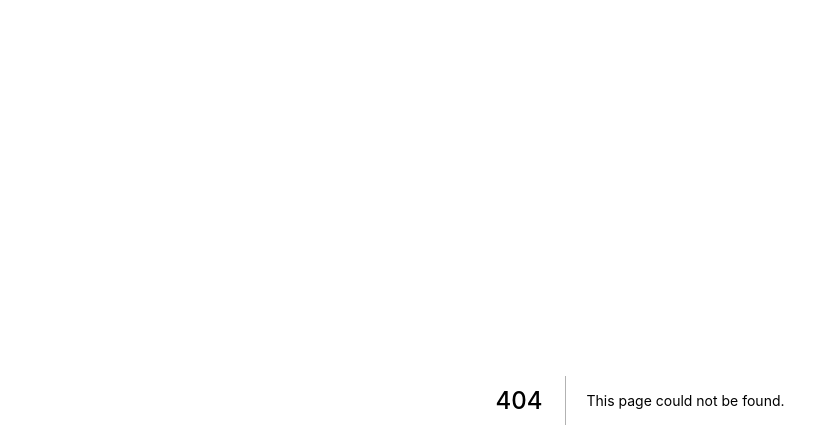
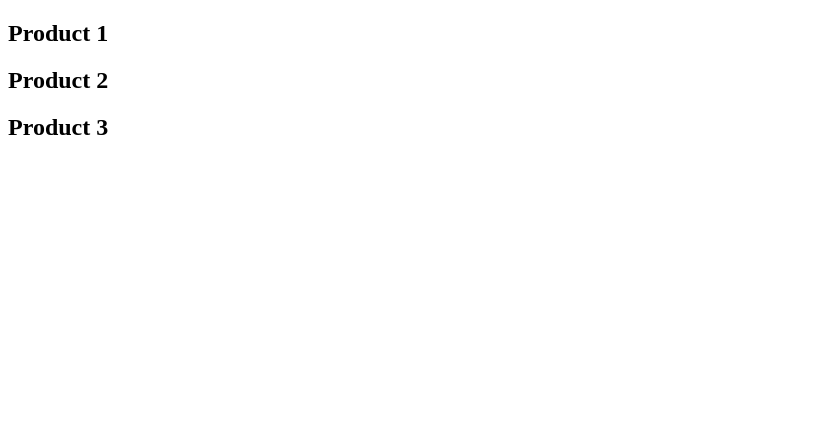
Before and after one commit to nikolasnorth/learning-nextjs, a Next.js app in the folder frontend/: page /product in a window 1280 px wide. Before the commit this address had no page. Shown: the top 448 px of the page, without its empty margins (0-839 px from the left). Built offline with nearby package versions, Linux system fonts and the light colour scheme.

Commit message:
7. dynamic routes

```diff
--- /dev/null
+++ b/frontend/pages/product/index.tsx
@@ -0,0 +1,9 @@
+export default function ProductList() {
+  return (
+    <>
+      <h2>Product 1</h2>
+      <h2>Product 2</h2>
+      <h2>Product 3</h2>
+    </>
+  );
+}
--- /dev/null
+++ b/frontend/pages/product/sweater.tsx
@@ -0,0 +1,3 @@
+export default function Sweater() {
+  return <h1>Sweater page.</h1>;
+}
```
Also changed, not shown: frontend/pages/product/[id].tsx (added, +7 -0 lines).
